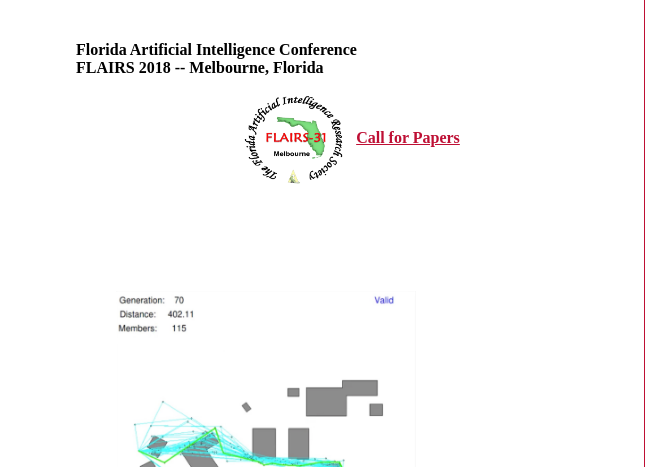
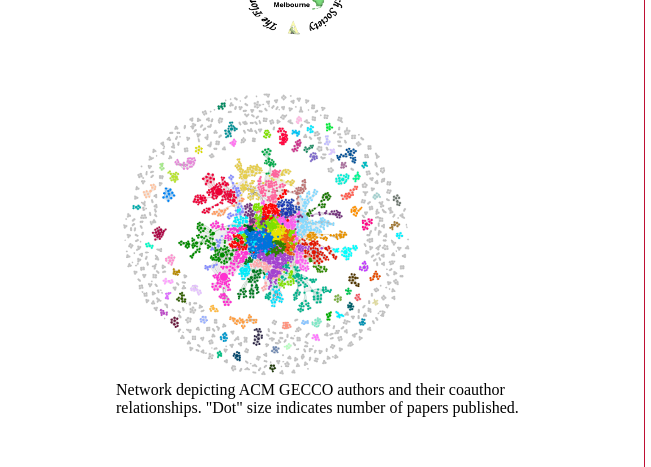
Before and after one commit to hdmathias/hdmathias.github.io, a plain HTML site: page research.html in a window 1280 px wide. Shown: the part 1047-1514 px from the top of the page, 629-1280 px from the left. Drawn offline with Linux system fonts and the light colour scheme.

Commit message:
Added GECCO author network image to research page.

```diff
--- a/research.html
+++ b/research.html
@@ -42,8 +42,10 @@
 
     <aside>
       <br/>
+<!--
       <img class="displayed" src="images/AirMox Logo.png" width="300">
       <br/><br/>
+-->
 
       <h4 style="color:#be0f34";>Upcoming Conferences</h4>
 
@@ -72,7 +74,15 @@
         &nbsp <a href="https://sites.google.com/site/flairs31conference/call-for-papers"><b>Call for Papers</b></a>
       </span>
       </center>
-      <br/><br/><br/><br/><br/>
+      <br/><br/>
+
+      <figure>
+        <img src="images/gecco-network-scaled.png" width="300">
+        <figcaption>Network depicting ACM GECCO authors and their coauthor relationships.  "Dot" size indicates number of papers published.
+        </figcaption>
+      </figure>
+
+      <br/><br/>
 
       <figure>
         <img src="images/PathplannerScreenshot.jpg" width="300">
```
Also changed, not shown: images/gecco-network-scaled.png (added).
